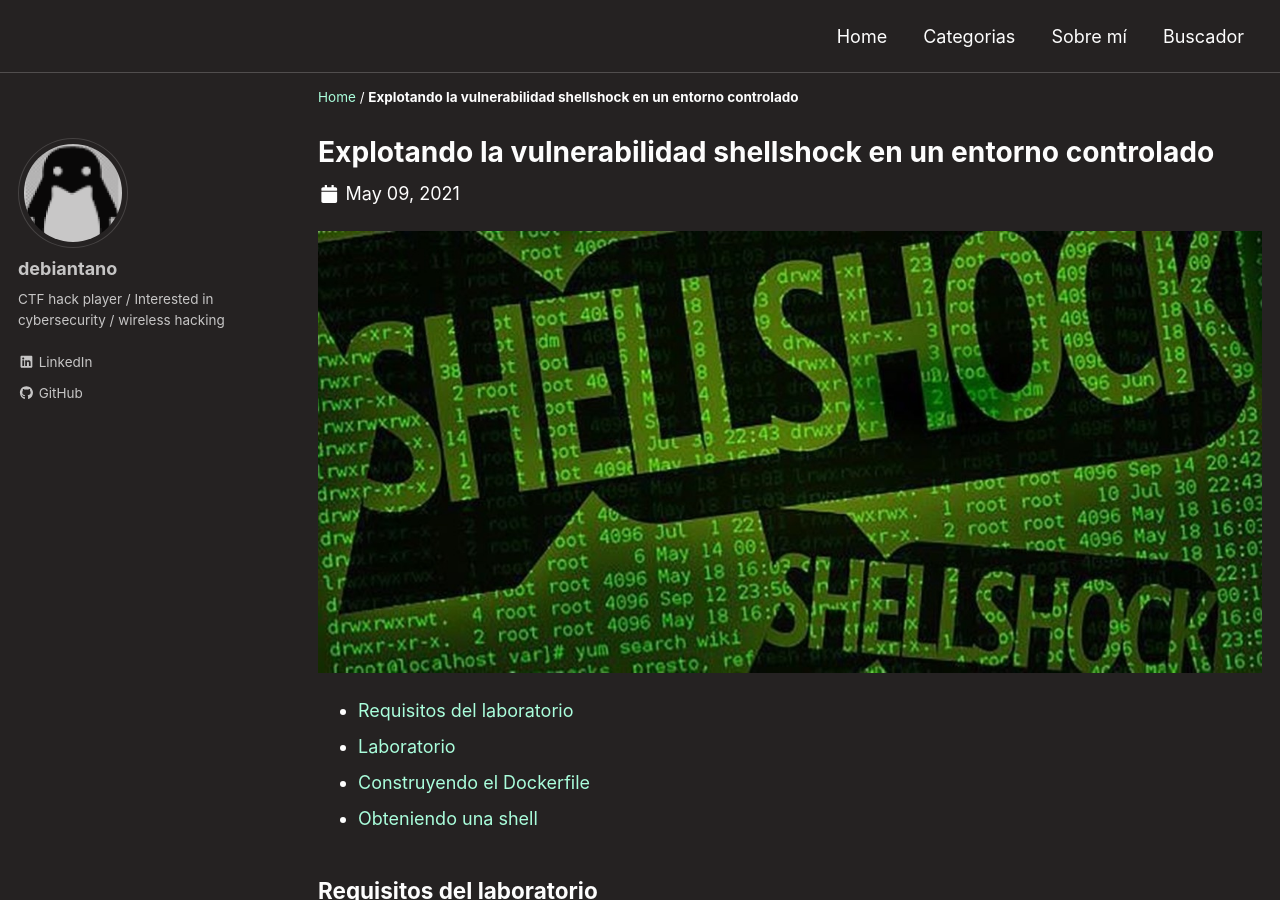
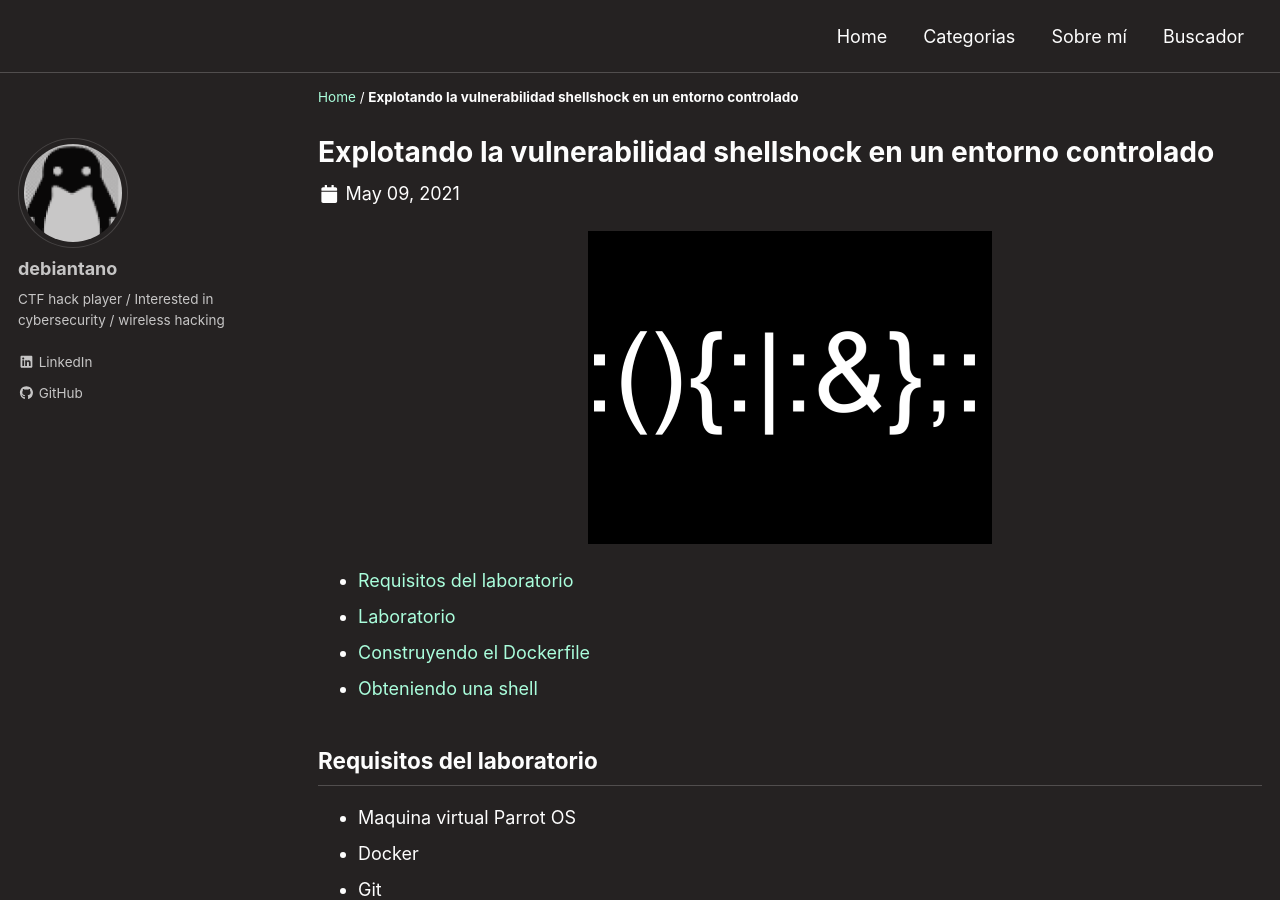
Before and after one commit to debiantano/debiantano.github.io, a Jekyll site: the page built from _posts/2021-05-09-Vulnerabilidad-Shellshock.md, in a window 1280 px wide and 900 px high. Built offline with Jekyll 4.4.1, drawn with Linux system fonts in a browser that asks for light colours; cached includes are drawn as plain includes; a script that is not in the unit is left out.

Commit message:
Update 2021-05-09-Vulnerabilidad-Shellshock.md

```diff
--- a/_posts/2021-05-09-Vulnerabilidad-Shellshock.md
+++ b/_posts/2021-05-09-Vulnerabilidad-Shellshock.md
@@ -5,7 +5,7 @@
 date: 2021-05-09
 classes: wide
 header:
-    teaser: /assets/images/shellshock/portada2.png
+    teaser: /assets/images/shellshock/portada.png
     teaser_home_page: true
 categories:
     - vulnerability
@@ -16,7 +16,7 @@
 
 
 <p align="center">
-<img src="/assets/images/shellshock/portada2.png">
+<img src="/assets/images/shellshock/portada.png">
 </p>
 
 - [Requisitos del laboratorio](#requisitos-del-laboratorio)
```
